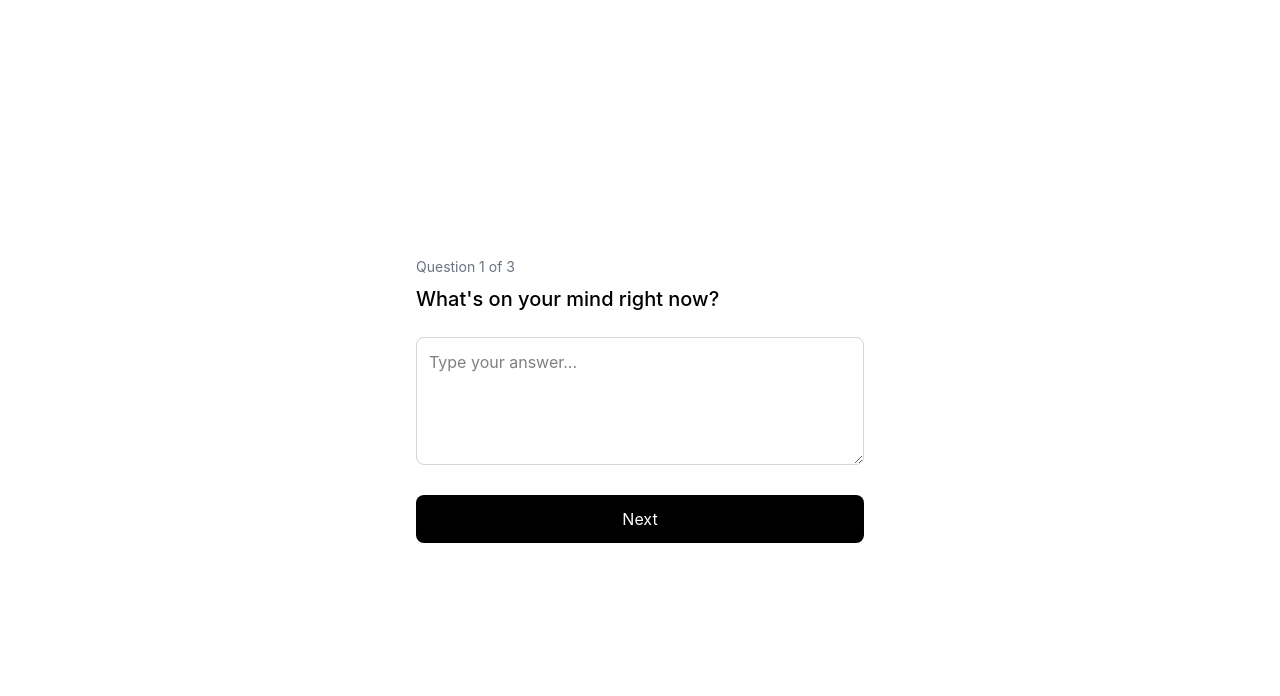
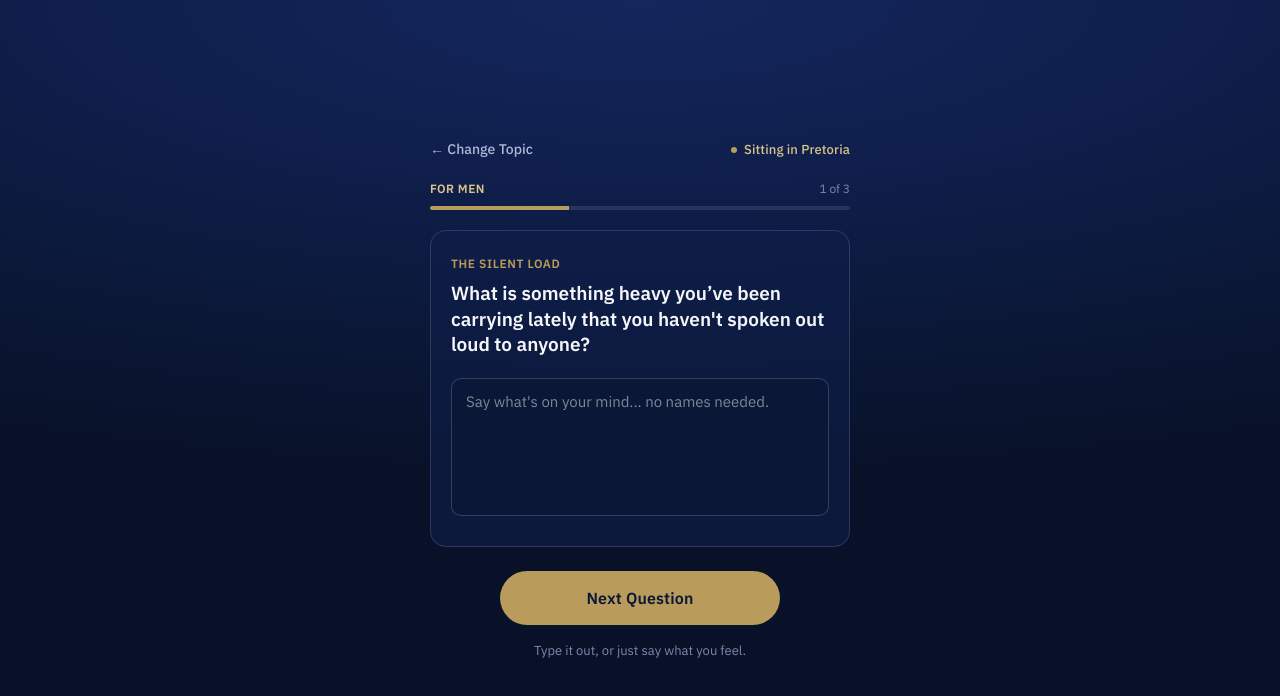
Before and after one commit to Code-Newbies-United/The-Chair-Listens, a Next.js app in the folder the-chair-listens/app/: page /questions in a window 1280 px wide. Shown: the top 696 px of the page. Built offline with nearby package versions, Linux system fonts and the light colour scheme.

Commit message:
feat: added question flow with mock questions and env.local file

```diff
--- a/the-chair-listens/app/package.json
+++ b/the-chair-listens/app/package.json
@@ -16,6 +16,7 @@
   "author": "",
   "license": "ISC",
   "dependencies": {
+    "groq-sdk": "^1.6.0",
     "next": "^16.3.4",
     "react": "^19.2.8",
     "react-dom": "^19.2.8"
--- a/the-chair-listens/app/pages/questions.jsx
+++ b/the-chair-listens/app/pages/questions.jsx
@@ -1,62 +1,371 @@
-import { useState } from "react";
+import { useState, useEffect } from "react";
 import { useRouter } from "next/router";
 
-const QUESTIONS = [
-  "What's on your mind right now?",
-  "What's something you're looking forward to?",
-  "What's something you're carrying that you'd like to set down?",
-];
+/**
+ * The Chair Listens — Dynamic Question Flow
+ *
+ * Question Bank categorized by script pathway:
+ * - men_mental_health: Deep-dive, honest questions about men's well-being
+ * - ally_support: Questions for loved ones carrying and observing from the outside
+ * - fast_track_activations: Quick, high-impact questions for today's event/activation
+ */
 
-export default function Questions() {
+const QUESTION_BANK = {
+  men_mental_health: [
+    {
+      id: "mmh_1",
+      title: "The Silent Load",
+      question: "What is something heavy you’ve been carrying lately that you haven't spoken out loud to anyone?",
+      type: "text",
+      placeholder: "Say what's on your mind... no names needed.",
+    },
+    {
+      id: "mmh_2",
+      title: "Where You Go",
+      question: "When things get overwhelming, where do you usually retreat or turn to?",
+      type: "text",
+      placeholder: "e.g., Silence, working out, driving, bottling it up...",
+    },
+    {
+      id: "mmh_3",
+      title: "What Needs to Change",
+      question: "What expectation placed on men feels the most exhausting to maintain right now?",
+      type: "text",
+      placeholder: "e.g., Financial pressure, having to always be strong...",
+    },
+  ],
+
+  ally_support: [
+    {
+      id: "ally_1",
+      title: "What You Notice",
+      question: "What have you observed the man in your life struggling with that he rarely talks about?",
+      type: "text",
+      placeholder: "Share what you notice from the outside...",
+    },
+    {
+      id: "ally_2",
+      title: "The Unsaid Words",
+      question: "If you knew he would truly listen without feeling defensive, what is one thing you would want him to hear?",
+      type: "text",
+      placeholder: "Write what you wish he knew...",
+    },
+    {
+      id: "ally_3",
+      title: "Creating Safe Ground",
+      question: "What do you think makes it hardest for men to open up when they are hurting?",
+      type: "text",
+      placeholder: "e.g., Fear of being a burden, lack of safe spaces...",
+    },
+  ],
+
+  fast_track_activations: [
+    {
+      id: "fast_1",
+      title: "Right Now",
+      question: "Sitting in this chair today, what is the primary emotion you are feeling in three words or less?",
+      type: "text",
+      placeholder: "e.g., Tired, hopeful, uncertain...",
+    },
+    {
+      id: "fast_2",
+      title: "Today's Message",
+      question: "What is one truth you wish more people understood about your daily reality?",
+      type: "text",
+      placeholder: "Share a short thought...",
+    },
+  ],
+};
+
+const SCRIPT_TITLES = {
+  men_mental_health: "For Men",
+  ally_support: "Ally & Support System",
+  fast_track_activations: "Today's Event",
+};
+
+export default function QuestionsPage({ locationName = "Pretoria" }) {
   const router = useRouter();
-  const [index, setIndex] = useState(0);
-  const [currentAnswer, setCurrentAnswer] = useState("");
-  const [answers, setAnswers] = useState([]);
+  const { script } = router.query;
 
-  async function handleNext() {
-    const updatedAnswers = [...answers, currentAnswer];
+  // Match key from select-script, fallback to men_mental_health
+  const activeScriptKey = SCRIPT_TITLES[script] ? script : "men_mental_health";
+  const questions = QUESTION_BANK[activeScriptKey];
+
+  const [currentIndex, setCurrentIndex] = useState(0);
+  const [answers, setAnswers] = useState({});
+  const [currentText, setCurrentText] = useState("");
+
+  const currentQuestion = questions[currentIndex];
+  const progressPercent = Math.round(((currentIndex + 1) / questions.length) * 100);
+
+  // Sync state when step changes or query loads
+  useEffect(() => {
+    if (currentQuestion) {
+      setCurrentText(answers[currentQuestion.id] || "");
+    }
+  }, [currentIndex, activeScriptKey]);
+
+  function handleNext() {
+    const updatedAnswers = {
+      ...answers,
+      [currentQuestion.id]: currentText,
+    };
     setAnswers(updatedAnswers);
-    setCurrentAnswer("");
 
-    if (index + 1 < QUESTIONS.length) {
-      setIndex(index + 1);
+    if (currentIndex < questions.length - 1) {
+      setCurrentIndex((prev) => prev + 1);
     } else {
-      try {
-        await fetch("/api/responses", {
-          method: "POST",
-          headers: { "Content-Type": "application/json" },
-          body: JSON.stringify({ answers: updatedAnswers }),
+      router.push({
+        pathname: "/complete",
+        query: { script: activeScriptKey },
       });
-      router.push({
-        pathname: "/response",
-        query: { answers: JSON.stringify(updatedAnswers) },
-      });
-    }catch (error) {
-      console.error(error);
-      }
+    }
+  }
+
+  function handleBack() {
+    if (currentIndex > 0) {
+      setAnswers((prev) => ({ ...prev, [currentQuestion.id]: currentText }));
+      setCurrentIndex((prev) => prev - 1);
+    } else {
+      router.push("/select-script");
     }
   }
 
   return (
-    <main className="min-h-screen flex items-center justify-center p-6">
-      <div className="max-w-md w-full">
-        <p className="text-sm text-gray-500 mb-2">
-          Question {index + 1} of {QUESTIONS.length}
+    <main style={styles.page}>
+      <style>{`
+        @import url('https://fonts.googleapis.com/css2?family=IBM+Plex+Sans:wght@400;500;600;700&display=swap');
+
+        .clisten-btn-nav {
+          transition: transform 160ms ease, box-shadow 160ms ease, opacity 160ms ease;
+        }
+        .clisten-btn-nav:hover {
+          transform: translateY(-1px);
+          box-shadow: 0 10px 24px rgba(185, 155, 91, 0.28);
+        }
+        .clisten-btn-nav:active {
+          transform: translateY(0px) scale(0.98);
+        }
+        .clisten-back-btn {
+          transition: color 160ms ease;
+        }
+        .clisten-back-btn:hover {
+          color: #F5F6FA !important;
+        }
+        .clisten-textarea:focus {
+          outline: none;
+          border-color: #B99B5B !important;
+          box-shadow: 0 0 0 2px rgba(185, 155, 91, 0.25);
+        }
+      `}</style>
+
+      <div style={styles.frame}>
+        {/* Top Header Row */}
+        <div style={styles.topRow}>
+          <button
+            type="button"
+            onClick={handleBack}
+            className="clisten-back-btn"
+            style={styles.backButton}
+          >
+            &larr; {currentIndex === 0 ? "Change Topic" : "Previous"}
+          </button>
+          <div style={styles.locationTag}>
+            <span style={styles.locationDot} aria-hidden="true" />
+            Sitting in {locationName}
+          </div>
+        </div>
+
+        {/* Progress Tracker */}
+        <div style={styles.progressContainer}>
+          <div style={styles.progressHeader}>
+            <span style={styles.scriptBadge}>{SCRIPT_TITLES[activeScriptKey]}</span>
+            <span style={styles.progressText}>
+              {currentIndex + 1} of {questions.length}
+            </span>
+          </div>
+          <div style={styles.track}>
+            <div style={{ ...styles.fill, width: `${progressPercent}%` }} />
+          </div>
+        </div>
+
+        {/* Question Card */}
+        <div style={styles.card}>
+          <span style={styles.questionCategory}>{currentQuestion.title}</span>
+          <h1 style={styles.questionText}>{currentQuestion.question}</h1>
+
+          <textarea
+            value={currentText}
+            onChange={(e) => setCurrentText(e.target.value)}
+            placeholder={currentQuestion.placeholder}
+            rows={5}
+            className="clisten-textarea"
+            style={styles.textarea}
+          />
+        </div>
+
+        {/* Next Button */}
+        <button
+          type="button"
+          onClick={handleNext}
+          className="clisten-btn-nav"
+          style={styles.cta}
+        >
+          {currentIndex === questions.length - 1 ? "Finish Session" : "Next Question"}
+        </button>
+
+        <p style={styles.footnote}>
+          Type it out, or just say what you feel.
         </p>
-        <h1 className="text-xl font-medium mb-6">{QUESTIONS[index]}</h1>
-        <textarea
-          value={currentAnswer}
-          onChange={(e) => setCurrentAnswer(e.target.value)}
-          className="w-full border border-gray-300 rounded-lg p-3 mb-6 h-32"
-          placeholder="Type your answer..."
-        />
-        <button
-          onClick={handleNext}
-          className="bg-black text-white px-6 py-3 rounded-lg w-full"
-        >
-          {index + 1 < QUESTIONS.length ? "Next" : "Finish"}
-        </button>
       </div>
     </main>
   );
 }
+
+const styles = {
+  page: {
+    minHeight: "100vh",
+    width: "100%",
+    display: "flex",
+    alignItems: "center",
+    justifyContent: "center",
+    background:
+      "radial-gradient(120% 60% at 50% 0%, #14265C 0%, #0F1E4A 40%, #0A1735 75%, #081128 100%)",
+    fontFamily: "'IBM Plex Sans', sans-serif",
+    padding: "32px 20px",
+    boxSizing: "border-box",
+  },
+  frame: {
+    width: "100%",
+    maxWidth: "420px",
+    display: "flex",
+    flexDirection: "column",
+    alignItems: "center",
+  },
+  topRow: {
+    width: "100%",
+    display: "flex",
+    justifyContent: "space-between",
+    alignItems: "center",
+    marginBottom: "20px",
+  },
+  backButton: {
+    background: "none",
+    border: "none",
+    color: "#AEB8D6",
+    fontSize: "14px",
+    fontFamily: "'IBM Plex Sans', sans-serif",
+    cursor: "pointer",
+    padding: 0,
+    fontWeight: 500,
+  },
+  locationTag: {
+    display: "inline-flex",
+    alignItems: "center",
+    gap: "7px",
+    color: "#D9C489",
+    fontSize: "13px",
+    letterSpacing: "0.01em",
+    fontWeight: 500,
+  },
+  locationDot: {
+    width: "6px",
+    height: "6px",
+    borderRadius: "50%",
+    background: "#B99B5B",
+    display: "inline-block",
+  },
+  progressContainer: {
+    width: "100%",
+    marginBottom: "20px",
+  },
+  progressHeader: {
+    display: "flex",
+    justifyContent: "space-between",
+    alignItems: "center",
+    marginBottom: "8px",
+  },
+  scriptBadge: {
+    fontSize: "12px",
+    fontWeight: 600,
+    color: "#D9C489",
+    textTransform: "uppercase",
+    letterSpacing: "0.04em",
+  },
+  progressText: {
+    fontSize: "12px",
+    color: "#7E88AC",
+  },
+  track: {
+    width: "100%",
+    height: "4px",
+    backgroundColor: "rgba(174, 184, 214, 0.15)",
+    borderRadius: "2px",
+    overflow: "hidden",
+  },
+  fill: {
+    height: "100%",
+    backgroundColor: "#B99B5B",
+    transition: "width 200ms ease-in-out",
+  },
+  card: {
+    width: "100%",
+    backgroundColor: "rgba(15, 30, 74, 0.6)",
+    border: "1.5px solid rgba(174, 184, 214, 0.2)",
+    borderRadius: "16px",
+    padding: "24px 20px",
+    boxSizing: "border-box",
+    marginBottom: "24px",
+  },
+  questionCategory: {
+    fontSize: "12px",
+    color: "#B99B5B",
+    fontWeight: 600,
+    textTransform: "uppercase",
+    letterSpacing: "0.05em",
+    display: "block",
+    marginBottom: "8px",
+  },
+  questionText: {
+    fontFamily: "'IBM Plex Sans', sans-serif",
+    fontWeight: 600,
+    fontSize: "19px",
+    lineHeight: 1.35,
+    color: "#F5F6FA",
+    margin: "0 0 20px 0",
+  },
+  textarea: {
+    width: "100%",
+    backgroundColor: "rgba(10, 23, 53, 0.7)",
+    border: "1px solid rgba(174, 184, 214, 0.25)",
+    borderRadius: "10px",
+    padding: "12px 14px",
+    color: "#F5F6FA",
+    fontFamily: "'IBM Plex Sans', sans-serif",
+    fontSize: "15px",
+    lineHeight: 1.5,
+    resize: "none",
+    boxSizing: "border-box",
+  },
+  cta: {
+    appearance: "none",
+    border: "none",
+    background: "#B99B5B",
+    color: "#0A1735",
+    fontFamily: "'IBM Plex Sans', sans-serif",
+    fontWeight: 600,
+    fontSize: "16px",
+    padding: "15px 56px",
+    borderRadius: "999px",
+    letterSpacing: "0.01em",
+    cursor: "pointer",
+    width: "100%",
+    maxWidth: "280px",
+  },
+  footnote: {
+    marginTop: "16px",
+    fontSize: "13px",
+    color: "#7E88AC",
+    textAlign: "center",
+  },
+};
```
Also changed, not shown: 1 other file (tests, documents, lock files or other folders).
